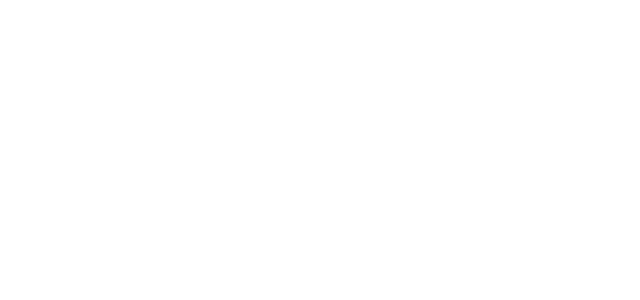
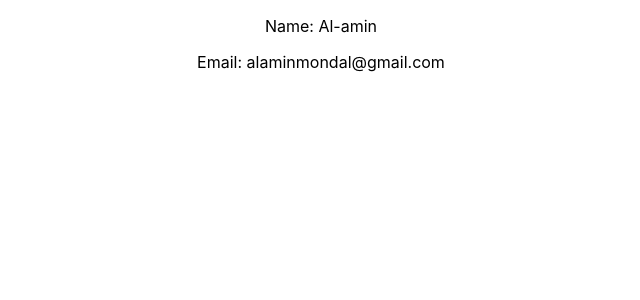
Before and after one commit to dev-alamin1/typescript-practice, a React (Create React App) app: page / in a window 1280 px wide. Shown: the top 300 px of the page, without its empty margins (319-959 px from the left). Built offline with nearby package versions, Linux system fonts and the light colour scheme.

Commit message:
context api

```diff
--- a/src/components/Login.tsx
+++ b/src/components/Login.tsx
@@ -12,7 +12,8 @@
    console.log(userInfo)
     return (
         <div>
-
+             <p>Name: {userInfo.name}</p>
+             <p>Email: {userInfo.email}</p>
         </div>
     );
 };
```
